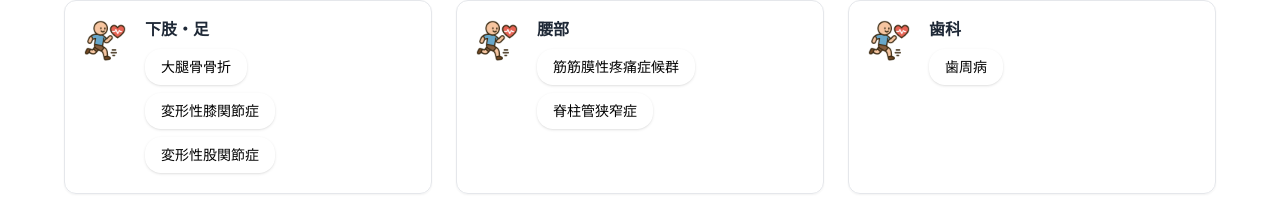
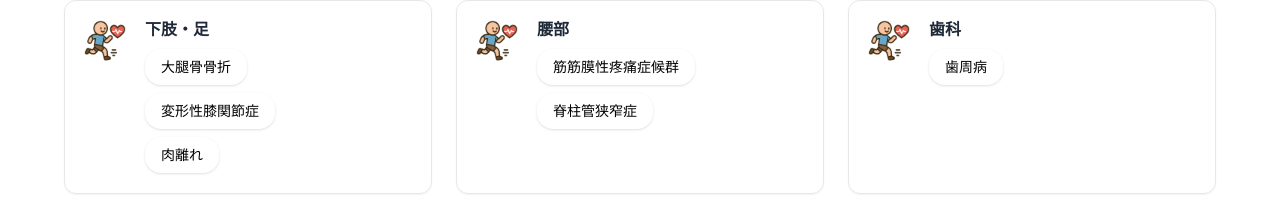
Before and after one commit to sea-yassan33/healthcare-app, a Next.js app: page /health_info/prevent in a window 1280 px wide. Shown: the part 326-544 px from the top of the page. Built offline with nearby package versions, Linux system fonts and the light colour scheme.

Commit message:
update251103 ・コンテンツ変更

```diff
--- a/app/health_info/prevent/hip_oa/page.tsx
+++ b/app/health_info/prevent/pulled_muscle/page.tsx
@@ -1,11 +1,11 @@
 import { JsonLd } from "@/components/Untils/JsonLd";
 import type { Metadata } from 'next';
-const mt_title = 'Health Hub | 【予防】変形性股関節症'
-const mt_description = 'HealthHub | 変形性股関節症についてや予防に関する情報や運動方法について提供するページです。'
+const mt_title = 'Health Hub | 【予防】肉離れ'
+const mt_description = 'HealthHub | 肉離れについてや予防に関する情報や運動方法について提供するページです。'
 export const metadata: Metadata = {
   title: mt_title,
   description: mt_description,
-  keywords: ['健康', 'ヘルスケア', '運動', '栄養', 'AI', '情報', '予防', '変形性股関節症'],
+  keywords: ['健康', 'ヘルスケア', '運動', '栄養', 'AI', '情報', '予防', '肉離れ'],
   openGraph: {
     type: 'website',
     locale: 'ja_JP',
@@ -15,14 +15,14 @@ export const metadata: Metadata = {
     description: mt_description,
   },
 };
-export default function HipOAPage() {
+export default function PulledMusclePage() {
   return (
     <>
       <section className="w-full bg-white py-4">
         <div className="container mx-auto px-4">
           <div className="mb-4 text-center">
             <h2 className="mb-4 text-3xl font-bold tracking-tight text-gray-900 sm:text-4xl">
-              変形性股関節症について（準備中）
+              肉離れについて
             </h2>
           </div>
         </div>
@@ -31,7 +31,7 @@ export default function HipOAPage() {
         { name: "Home", href: "/" },
         { name: "HealthInfo", href: "/health_info" },
         { name: "Prevent", href: "/health_info/prevent" },
-        { name: "HipOA", href: "/health_info/prevent/hip_oa" },
+        { name: "PulledMuscle", href: "/health_info/prevent/pulled_muscle" },
       ]} />
     </>
   );
--- a/components/HealthInfo/Prevent/pr_list_data.ts
+++ b/components/HealthInfo/Prevent/pr_list_data.ts
@@ -12,8 +12,8 @@ const categories = [
         url: "/health_info/prevent/knee_oa"
       },
       {
-        name: "変形性股関節症",
-        url: "/health_info/prevent/hip_oa"
+        name: "肉離れ",
+        url: "/health_info/prevent/pulled_muscle"
       },
     ],
   },
```
Also changed, not shown: 1 other file (tests, documents, lock files or other folders).
